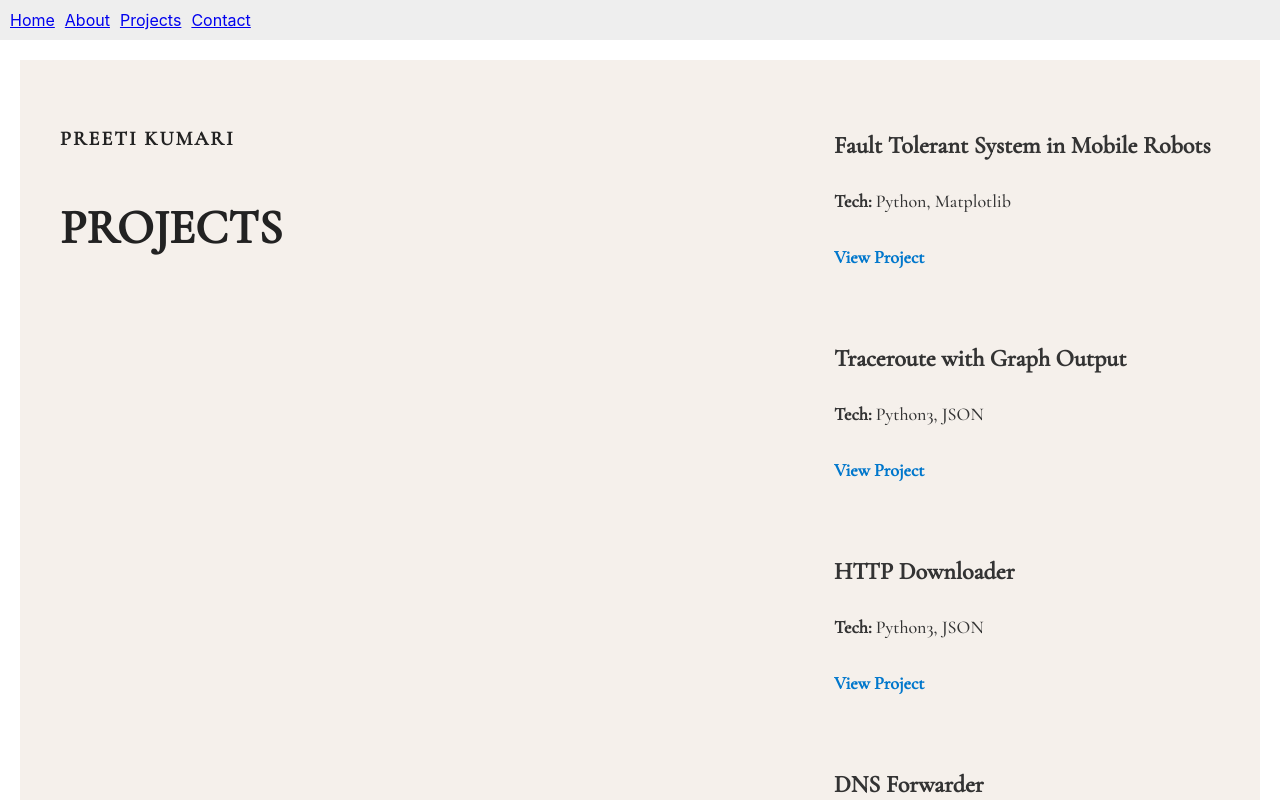
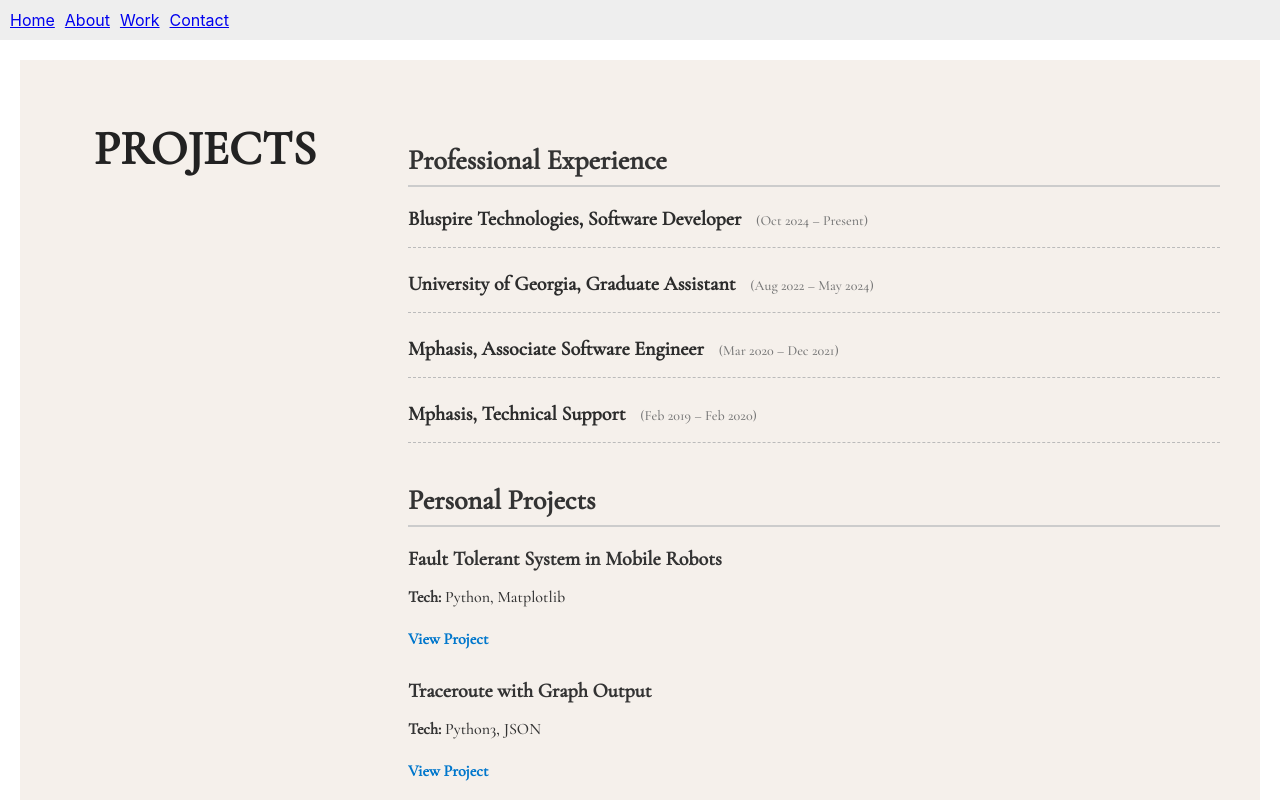
Before and after one commit to Preeti-github29/my-portfolio, a React (Create React App) app: page /projects in a window 1280 px wide. Shown: the top 800 px of the page. Built offline with nearby package versions, Linux system fonts and the light colour scheme.

Commit message:
updated project

```diff
--- a/src/components/Navbar.js
+++ b/src/components/Navbar.js
@@ -7,7 +7,7 @@ export default function Navbar() {
     <nav style={{ padding: '10px', background: '#eee' }}>
       <Link to="/" style={{ marginRight: '10px' }}>Home</Link>
       <Link to="/about" style={{ marginRight: '10px' }}>About</Link>
-      <Link to="/Projects" style={{ marginRight: '10px' }}>Projects</Link>
+      <Link to="/projects" style={{ marginRight: '10px' }}>Work</Link>
       <Link to="/contact">Contact</Link>
     </nav>
   );
--- a/src/pages/About.css
+++ b/src/pages/About.css
@@ -2,18 +2,21 @@
 
 .about-container {
   display: flex;
-  justify-content: space-between;
-  align-items: center;
+  flex-wrap: wrap;
   background-color: #f5f0eb;
-  height: 100vh;
+  min-height: 100vh;
   font-family: 'Cormorant Garamond', serif;
-  padding: 40px;
+  padding: 60px 40px 40px 40px;
   box-sizing: border-box;
+  align-items: flex-start;
 }
 
 .about-left {
-  max-width: 30%;
+  width: 100%;
+  max-width: 25%;
+  padding-right: 30px;
   color: #222;
+  text-align: center;
 }
 
 .about-left h4 {
@@ -26,10 +29,12 @@
 .about-left p {
   font-size: 48px;
   font-weight: bold;
+  margin: 0;
 }
 
 .about-right {
-  max-width: 60%;
+  width: 100%;
+  max-width: 70%;
   font-size: 18px;
   line-height: 1.8;
   color: #333;
--- a/src/pages/About.js
+++ b/src/pages/About.js
@@ -14,13 +14,23 @@ export default function About() {
           Hi, I’m Preeti Kumari — a Senior Software Engineer with over 4 years of hands-on experience across enterprise IT, retail systems, and automation. I hold a Master’s degree in Computer Science from the University of Georgia and am currently based in Atlanta, GA.
         </p>
         <p>
+          I embarked my professional journey in 2019 after completing my bachelor's with one of the top consulting firms, Mphasis, where I served as a dedicated Technical Support Engineer. In this role, I gained hands-on experience with ServiceNow, managing and resolving tickets, troubleshooting SQL queries using logs, and ensuring customer satisfaction through timely communication and resolution within SLA timelines. My strong performance led to a promotion as an Assistant Software Engineer, where one of my key accomplishments was automating the weekly reporting process—reducing manual intervention by 75%—and training colleagues on GitHub best practices.
+        </p>
+        <p>
           Throughout my career, I’ve built robust backend systems using Java and Python, streamlined ITSM workflows using ServiceNow, and created insightful dashboards with Tableau and Power BI. I've worked on high-impact projects involving POS system integration, handheld device upgrades, and automation for daily operations. I’ve also debugged and resolved complex L2/L3 technical issues using tools like Datadog and Bugsnag.
+        </p>
+        <p>
+          To advance my career and explore better opportunities, I made a deliberate decision to step out of my comfort zone and pursue a Master’s degree in Computer Science from the University of Georgia, a prestigious institution known for its academic excellence. Being accepted into the program on my first attempt marked a significant milestone in my professional journey.
+
+          During my time at the university, I had the privilege of working as a Graduate Teaching Assistant, which not only strengthened my communication skills but also allowed me to engage with students from diverse cultural and academic backgrounds.
+
+          I contributed to projects focused on capacity planning report generation using Python libraries and executing ETL processes through AWS Glue, further expanding my expertise in cloud technologies and data engineering practices.
         </p>
         <p>
           What drives me is the challenge of turning inefficiencies into seamless workflows. Whether it’s enhancing in-store operations, optimizing resource planning, or simplifying UI interactions — I thrive on solving problems with practical, data-driven solutions.
         </p>
         <p>
-          In my free time, I build side projects like COVID forecasting models and contribute to personal automation tools.
+          In my free time, I build side projects like COVID forecasting models, Book Recommendation system and contribute to personal automation tools.
         </p>
         <p>
           Let’s connect and build something impactful together.
--- a/src/pages/Projects.css
+++ b/src/pages/Projects.css
@@ -1,19 +1,17 @@
-@import url('https://fonts.googleapis.com/css2?family=Cormorant+Garamond:wght@500&display=swap');
-
 .projects-container {
   display: flex;
   justify-content: space-between;
   align-items: flex-start;
-  background-color: #f5f0eb;
+  background-color: #f5f0eb; /* same as Home/About */
   min-height: 100vh;
   font-family: 'Cormorant Garamond', serif;
-  padding: 40px;
+  padding: 60px 40px;
   box-sizing: border-box;
 }
-
 .projects-left {
-  max-width: 30%;
+  width: 25%;
   color: #222;
+  text-align: center;
 }
 
 .projects-left h4 {
@@ -26,26 +24,65 @@
 .projects-left p {
   font-size: 48px;
   font-weight: bold;
+  margin: 0;
 }
 
 .projects-right {
-  max-width: 65%;
-  font-size: 18px;
-  line-height: 1.8;
+  width: 70%;
+  padding-left: 30px;
   color: #333;
-  display: flex;
-  flex-direction: column;
-  gap: 40px;
+}
+
+h2 {
+  font-size: 28px;
+  margin-bottom: 20px;
+  border-bottom: 2px solid #ccc;
+  padding-bottom: 8px;
+}
+
+.experience-entry {
+  margin-bottom: 24px;
+  border-bottom: 1px dashed #bbb;
+  padding-bottom: 16px;
+}
+
+.experience-entry h3 {
+  font-size: 20px;
+  cursor: pointer;
+  color: #2c2c2c;
+  margin: 0;
+  transition: color 0.3s ease;
+}
+
+.experience-entry h3:hover {
+  color: #0077cc;
+}
+
+.duration {
+  font-weight: normal;
+  font-size: 14px;
+  color: #777;
+  margin-left: 10px;
+}
+
+.experience-entry ul {
+  margin-top: 10px;
+  padding-left: 20px;
+  line-height: 1.6;
+}
+
+.project {
+  margin-bottom: 30px;
 }
 
 .project h3 {
-  font-size: 24px;
-  margin-bottom: 10px;
+  margin: 0 0 5px;
+  font-size: 20px;
 }
 
 .project a {
   display: inline-block;
-  margin-top: 5px;
+  margin-top: 6px;
   color: #0077cc;
   text-decoration: none;
   font-weight: bold;
--- a/src/pages/Projects.js
+++ b/src/pages/Projects.js
@@ -1,8 +1,8 @@
-import React from 'react';
+import React, { useState } from 'react';
 import './Projects.css';
 
 export default function Projects() {
-  const projects = [
+  const personalProjects = [
     {
       title: "Fault Tolerant System in Mobile Robots",
       tech: "Python, Matplotlib",
@@ -30,15 +30,75 @@ export default function Projects() {
     }
   ];
 
+  const professionalExperience = [
+    {
+      company: "Bluspire Technologies, Software Developer",
+      duration: "Oct 2024 – Present",
+      points: [
+        "Developed Spring Boot microservices, reducing response time by 25%",
+        "Created TypeScript-based React components for a healthcare platform",
+        "Designed MySQL/MSSQL schemas and interactive Tableau dashboards"
+      ]
+    },
+    {
+      company: "University of Georgia, Graduate Assistant",
+      duration: "Aug 2022 – May 2024",
+      points: [
+        "Developed course material and performed usability evaluations",
+        "Built COVID forecasting models and supported students in instruction hours"
+      ]
+    },
+    {
+      company: "Mphasis, Associate Software Engineer",
+      duration: "Mar 2020 – Dec 2021",
+      points: [
+        "Delivered ETL solutions for POS systems and automated reporting workflows",
+        "Upgraded handheld devices and executed SAP HANA migration plans"
+      ]
+    },
+    {
+      company: "Mphasis, Technical Support",
+      duration: "Feb 2019 – Feb 2020",
+      points: [
+        "Managed ServiceNow incidents and supported SQL/debugging tasks",
+        "Created dashboards and SLA tracking reports"
+      ]
+    }
+  ];
+
+  const [expandedIndex, setExpandedIndex] = useState(null);
+
+  const toggleExpand = (index) => {
+    setExpandedIndex(expandedIndex === index ? null : index);
+  };
+
   return (
     <div className="projects-container">
       <div className="projects-left">
-        <h4>PREETI KUMARI</h4>
         <p>PROJECTS</p>
       </div>
 
       <div className="projects-right">
-        {projects.map((project, index) => (
+        <h2>Professional Experience</h2>
+        <div className="experience-section">
+          {professionalExperience.map((job, index) => (
+            <div key={index} className="experience-entry">
+              <h3 className="clickable" onClick={() => toggleExpand(index)}>
+                {job.company} <span className="duration">({job.duration})</span>
+              </h3>
+              {expandedIndex === index && (
+                <ul>
+                  {job.points.map((point, idx) => (
+                    <li key={idx}>{point}</li>
+                  ))}
+                </ul>
+              )}
+            </div>
+          ))}
+        </div>
+
+        <h2 style={{ marginTop: "40px" }}>Personal Projects</h2>
+        {personalProjects.map((project, index) => (
           <div className="project" key={index}>
             <h3>{project.title}</h3>
             <p><strong>Tech:</strong> {project.tech}</p>
```
